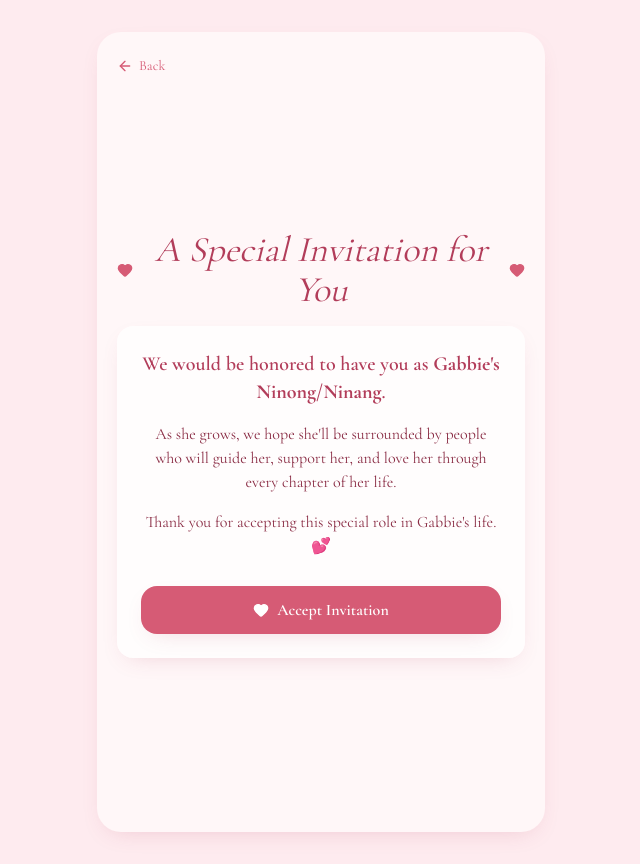
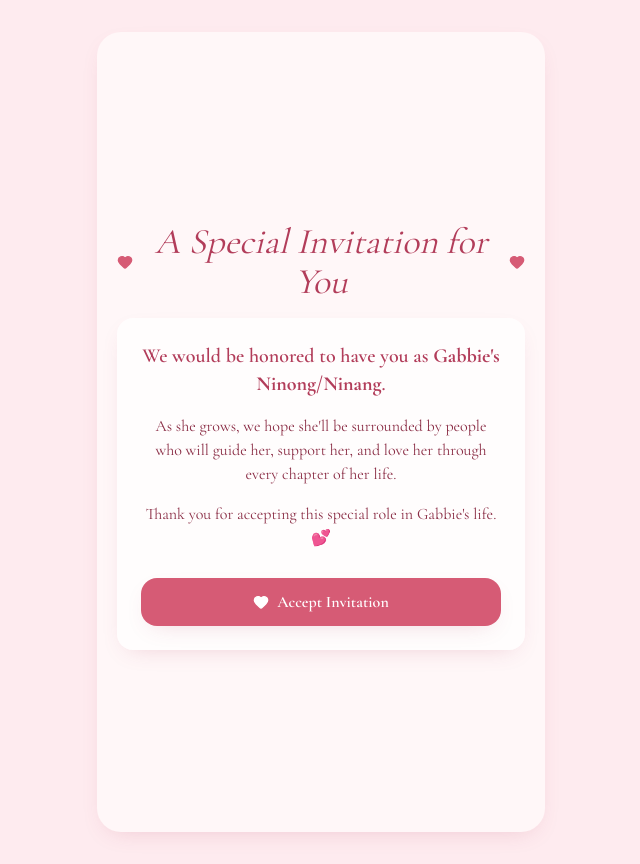
Before and after one commit to aiannyyyy/jamaiah-baptism, a React (Vite) app: page / in a window 1280 px wide. Both pictures are taken after a click on the button "Open Invitation". Shown: the whole page, without its empty margins (319-959 px from the left). Built offline with nearby package versions, Linux system fonts and the light colour scheme.

Commit message:
remove the back button on special invitation component

```diff
--- a/src/App.tsx
+++ b/src/App.tsx
@@ -19,16 +19,13 @@ export default function App() {
 
         {step === "invitation" && (
           <div className="animate-fade-in">
-            <SpecialInvitation
-              onAccept={() => setStep("rsvp")}
-              onBack={() => setStep("cover")}
-            />
+            <SpecialInvitation onAccept={() => setStep("rsvp")} />
           </div>
         )}
 
         {step === "rsvp" && (
           <div className="animate-fade-in">
-            <BackButton onClick={() => setStep("invitation")} />
+            <BackButton onClick={() => setStep("cover")} />
             <EventDetails />
             <RSVPForm />
             <Footer />
--- a/src/components/SpecialInvitation.tsx
+++ b/src/components/SpecialInvitation.tsx
@@ -1,25 +1,16 @@
-import { Heart, ArrowLeft } from "lucide-react";
+import { Heart } from "lucide-react";
 import { INVITATION_MESSAGE } from "../constants/eventData";
 
 const HIGHLIGHT_PHRASE = "Gabbie's Ninong/Ninang";
 
 type Props = {
   onAccept: () => void;
-  onBack: () => void;
 };
 
-export default function SpecialInvitation({ onAccept, onBack }: Props) {
+export default function SpecialInvitation({ onAccept }: Props) {
   return (
-    <section className="px-4 sm:px-5 pt-4 sm:pt-6 pb-4 sm:pb-6 min-h-[100dvh] flex flex-col justify-center relative">
-      <button
-        onClick={onBack}
-        className="absolute top-4 sm:top-6 left-4 sm:left-5 flex items-center gap-1.5 text-blush-500 hover:text-blush-600 font-serif text-xs sm:text-sm transition-colors"
-      >
-        <ArrowLeft className="w-4 h-4" />
-        Back
-      </button>
-
-      <div className="text-center mb-4 flex items-center justify-center gap-2 mt-8 sm:mt-6">
+    <section className="px-4 sm:px-5 pt-6 sm:pt-8 pb-4 sm:pb-6 min-h-[100dvh] flex flex-col justify-center">
+      <div className="text-center mb-4 flex items-center justify-center gap-2">
         <Heart className="w-4 h-4 text-blush-500 fill-blush-500 shrink-0" />
         <h2 className="font-serif italic text-3xl sm:text-4xl text-blush-600">
           {INVITATION_MESSAGE.heading}
```
